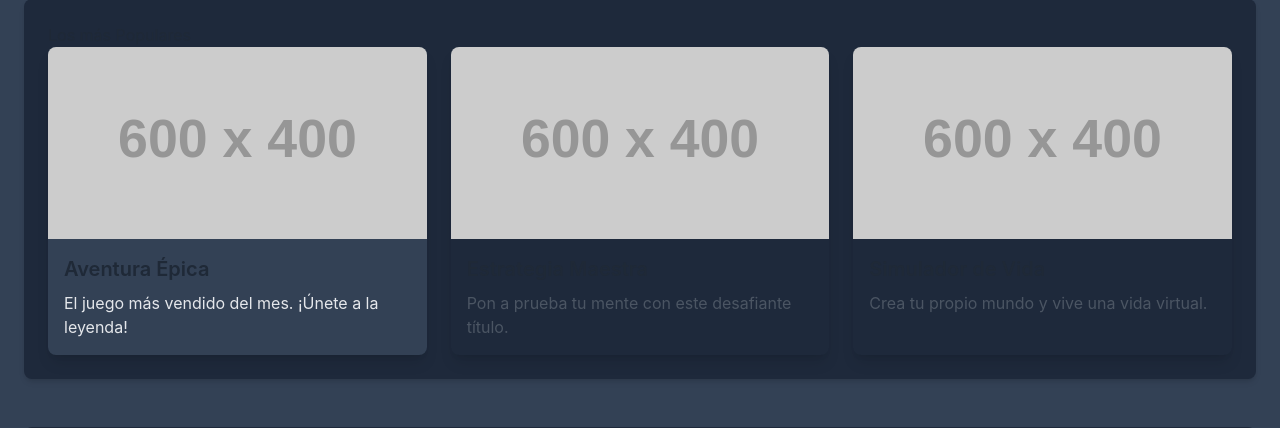
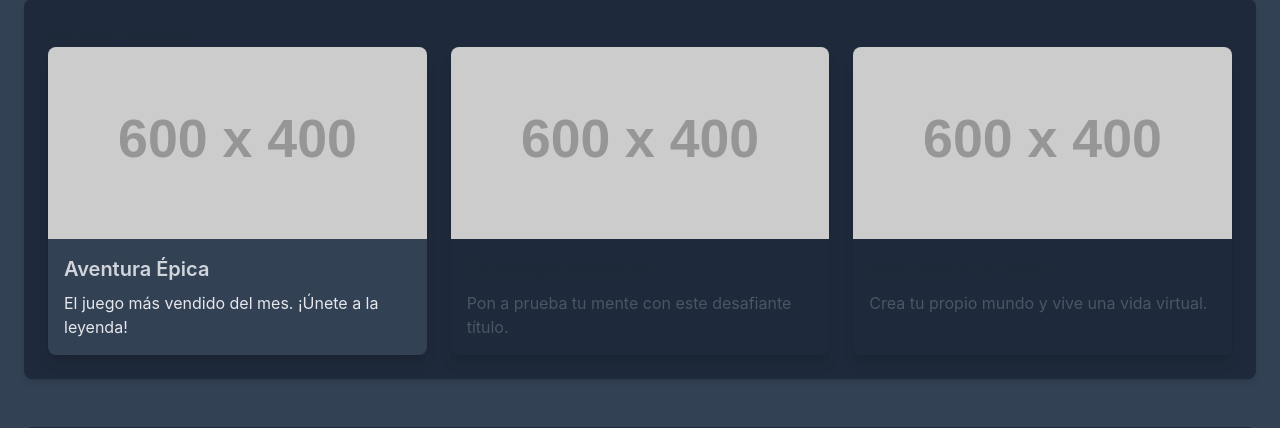
Before and after one commit to emorales24/ludoteca-flask, a Flask app: page / in a window 1280 px wide. Shown: the part 1165-1593 px from the top of the page. Run offline with Flask 3, Linux system fonts and the light colour scheme; grey boxes labelled with a size stand in for pictures from a placeholder-image service; data that the repository does not hold is empty; style sheets or scripts are compiled from the project's sources; some libraries are stand-ins or nearby versions.

Commit message:
subo modificaciones del index

```diff
--- a/app-frontend/templates/inicio.html
+++ b/app-frontend/templates/inicio.html
@@ -36,7 +36,9 @@
                 <div class="bg-slate-700 rounded-lg overflow-hidden shadow-lg transform hover:scale-105 transition duration-300 ease-in-out">
                     <img src="https://placehold.co/600x400/FFD700/000000?text=Popular+1" alt="Popular 1" class="w-full h-48 object-cover">
                     <div class="p-4">
-                        <h4 class="text-xl font-semibold mb-2">Aventura Épica</h4>
+                        <a href="#">
+                            <h4 class="text-xl font-semibold mb-2 hover:text-blue-600 transition-colors text-gray-300">Aventura Épica</h4>
+                        </a>
                         <p class="text-gray-200">El juego más vendido del mes. ¡Únete a la leyenda!</p>
                     </div>
                 </div>
```
